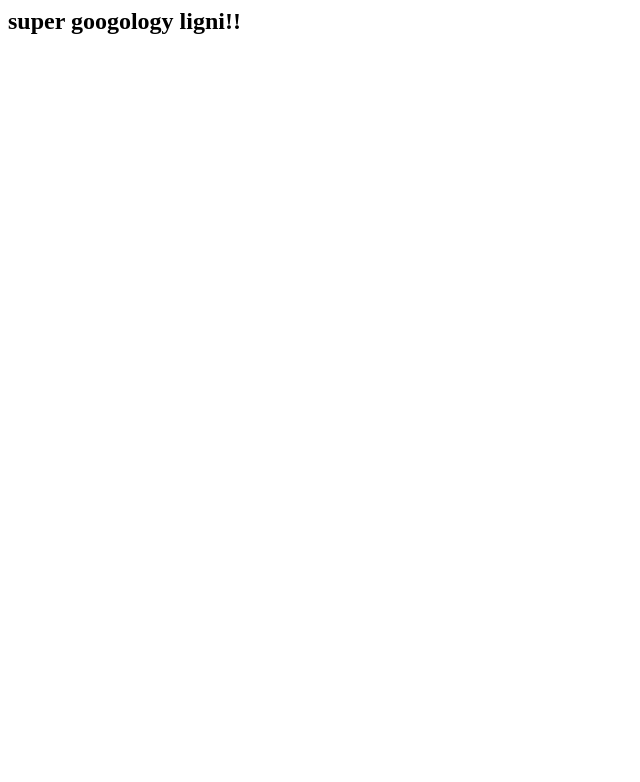
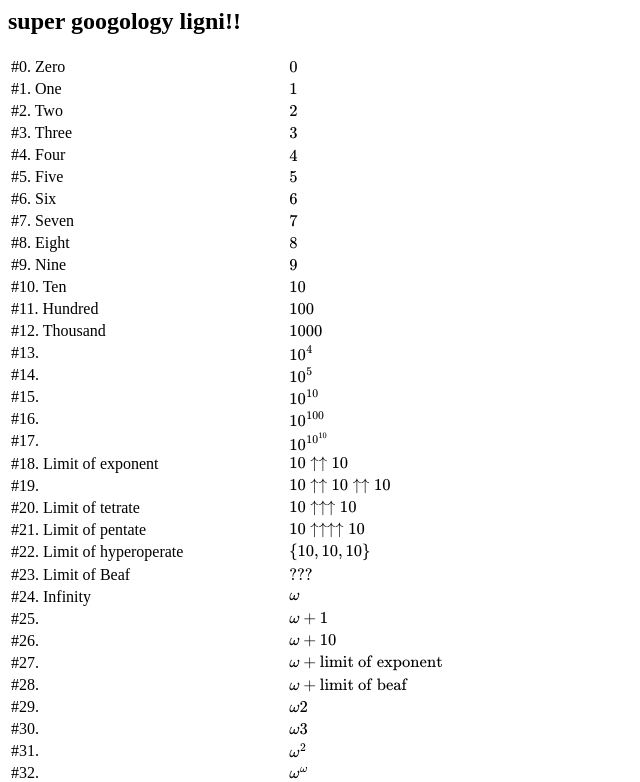
Before and after one commit to yaxtzee/super-googology, a plain HTML site: page index.html in a window 1280 px wide. Shown: the top 782 px of the page, without its empty margins (0-640 px from the left). Drawn offline with nearby package versions, Linux system fonts and the light colour scheme.

Commit message:
fixed bug
bug: `currentPage` would be set to 0 instead of "Page 1"
also removed a class that was from when i was trying random stuff to get mathjax to work

```diff
--- a/index.html
+++ b/index.html
@@ -1,11 +1,11 @@
 <!DOCTYPE super html>
-	<html lang="super en">
+	<html lang="en">
 	<head>
 		<meta charset="super utf-8">
 
 		<title>super googology</title>
 
-		<script id="MathJax-script" defer src="https://cdn.jsdelivr.net/npm/mathjax@3/es5/tex-mml-chtml.js"></script>
+		<script defer src="https://cdn.jsdelivr.net/npm/mathjax@3/es5/tex-mml-chtml.js"></script>
 
 		<script src="list.js"></script>
 		<script src="main.js" defer></script>
@@ -14,6 +14,6 @@
 	<body>
 		<h2>super googology ligni!!</h2>
 
-		<div class="tex2jax_process" id="content"></div>
+		<div id="content"></div>
 	</body>
 </html>
--- a/main.js
+++ b/main.js
@@ -1,4 +1,4 @@
-let currentPage = localStorage.getItem("super-googology-page") ?? 0;
+let currentPage = localStorage.getItem("super-googology-page") ?? "Page 1";
 
 function updatePage(to, scroll = true) {
 	if (!pages[to]) return;
```
